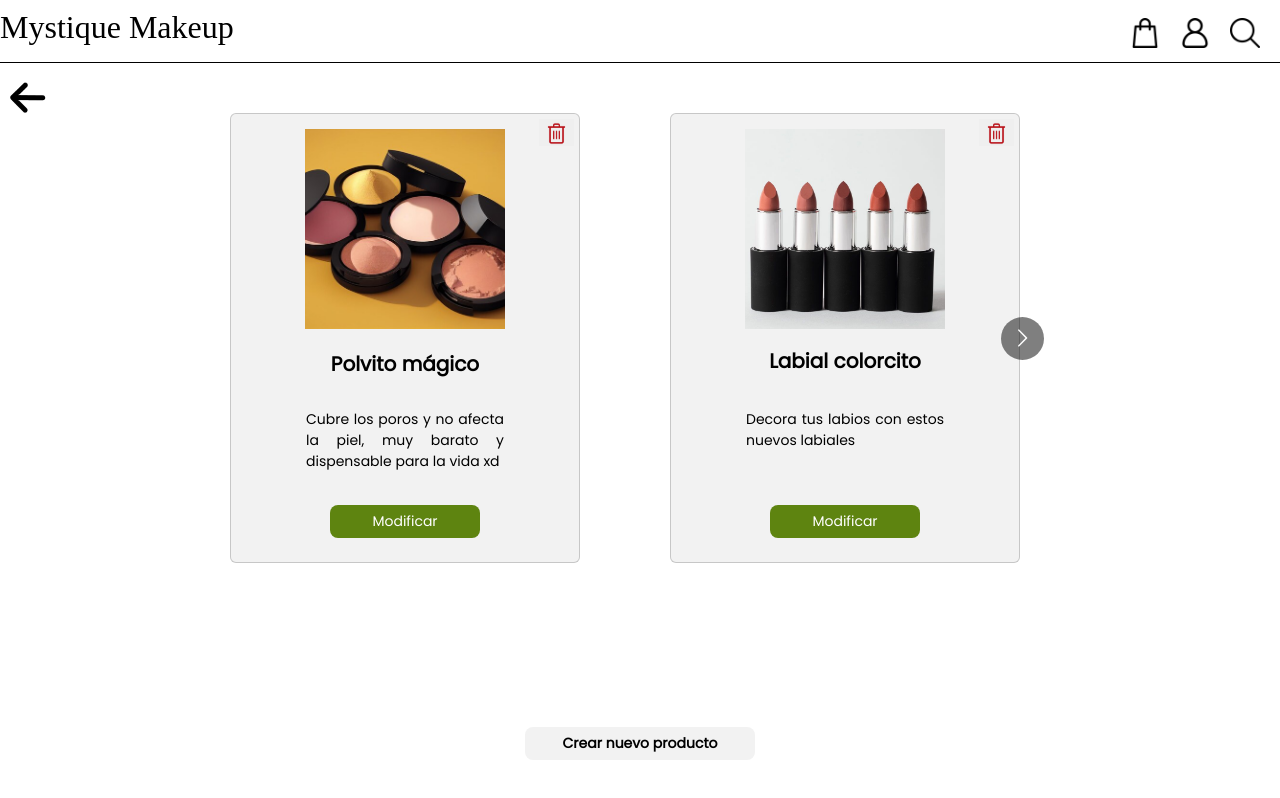
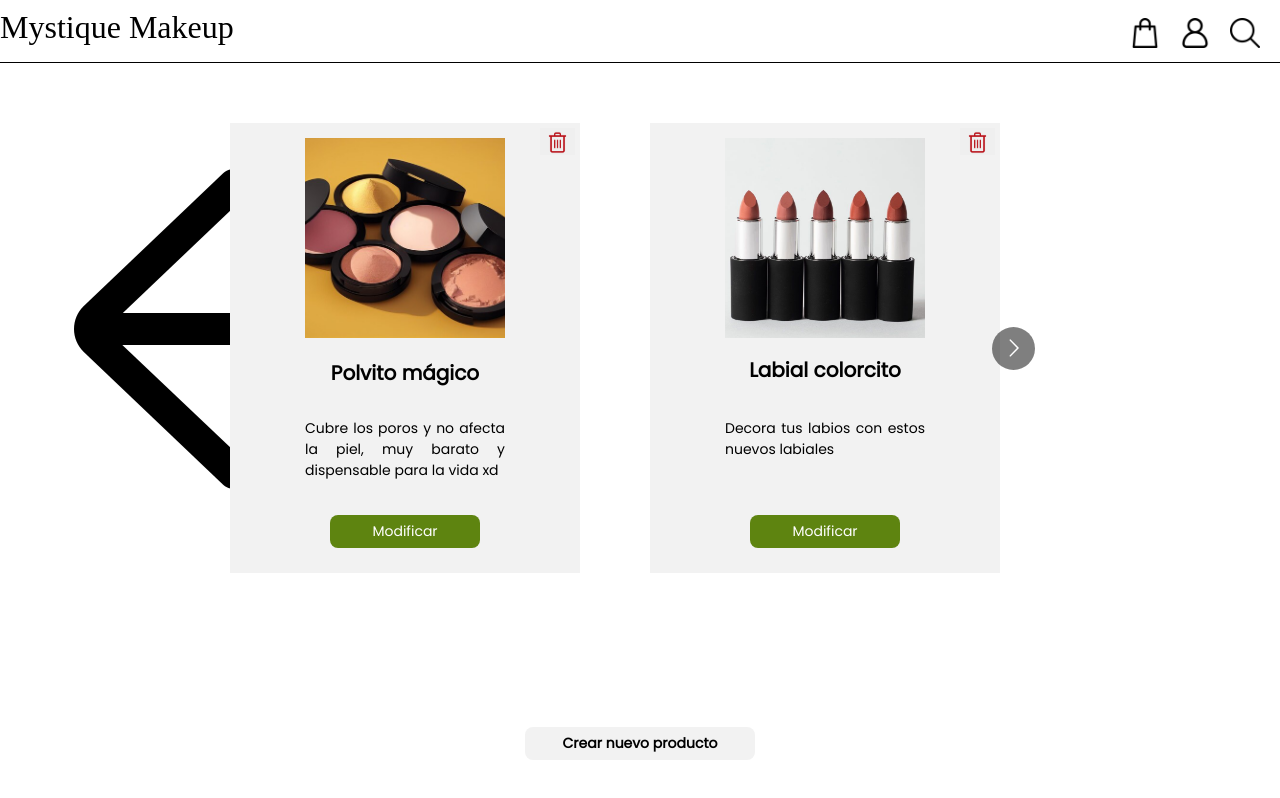
Before and after one commit to Isaac4918/MystiqueMakeup, a React (Create React App) app: page /ProductManagement in a window 1280 px wide. Built offline with nearby package versions, Linux system fonts and the light colour scheme; a web font is replaced by a local one.

Commit message:
changes product management view

```diff
--- a/src/pages/ProductManagement.js
+++ b/src/pages/ProductManagement.js
@@ -8,7 +8,7 @@ import polvos from "../components/assets/polvos.jpg";
 import trash from "../components/assets/trash.png";
 import labiales from "../components/assets/labiales.jpg";
 import delineador from "../components/assets/delineador.jpg";
-import back from "../components/assets/back.png";
+import back from "../components/assets/arrowBack.png";
 
 function ProductManagement(){
     const responsive = {
@@ -32,53 +32,68 @@ function ProductManagement(){
     return (
         <div>
             <Navbar showIcons={true} />
-            <div className="page">
+            <div className="pageProductManagement">
                 <div className="buttonBack">
                     <a href="/"><img src={back} alt=""/></a>
                 </div>
-                <div className="slideContainer">
-                    <button className="buttonCreate">Crear nuevo producto</button>
+                <button className="buttonCreate">Crear nuevo producto</button>
+                <div className="containerProductManagement">
                     <Carousel responsive={responsive}>
-                        <div className="card">
+                        <div className="cardProductManagement">
                             <button className="buttonDelete"><img src={trash} alt=""/></button>
-                            <div className="slideContent">
+                            <div className="content">
                                 <div className="imageContent">
                                     <div className="cardImage">
                                         <img src={polvos} alt=""/>
                                     </div>
                                 </div>
                                 <div className="cardContent">
-                                    <div className="name">Polvito mágico</div>
+                                    <div className="names">Polvito mágico</div>
                                     <div className="description">Cubre los poros y no afecta la piel, muy barato y dispensable para la vida xd</div>
                                     <button className="buttonModify">Modificar</button>
                                 </div>
                             </div>
                         </div>
-                        <div className="card">
+                        <div className="cardProductManagement">
                         <button className="buttonDelete"><img src={trash} alt=""/></button>
-                            <div className="slideContent">
+                            <div className="content">
                                 <div className="imageContent">
                                     <div className="cardImage">
                                         <img src={labiales} alt=""/>
                                     </div>
                                 </div>
                                 <div className="cardContent">
-                                    <h1 className="name">Labial colorcito</h1>
+                                    <h1 className="names">Labial colorcito</h1>
                                     <p className="description">Decora tus labios con estos nuevos labiales</p>
                                     <button className="buttonModify">Modificar</button>
                                 </div>
                             </div>
                         </div>
-                        <div className="card">
+                        <div className="cardProductManagement">
                             <button className="buttonDelete"><img src={trash} alt=""/></button>
-                            <div className="slideContent">
+                            <div className="content">
                                 <div className="imageContent">
                                     <div className="cardImage">
                                         <img src={delineador} alt=""/>
                                     </div>
                                 </div>
                                 <div className="cardContent">
-                                    <h1 className="name">Delineador maravilla</h1>
+                                    <h1 className="names">Delineador maravilla</h1>
+                                    <p className="description">Cubre los poros y no afecta la piel, muy barato y dispensable para la vida xd</p>
+                                    <button className="buttonModify">Modificar</button>
+                                </div>
+                            </div>
+                        </div>
+                        <div className="cardProductManagement">
+                            <button className="buttonDelete"><img src={trash} alt=""/></button>
+                            <div className="content">
+                                <div className="imageContent">
+                                    <div className="cardImage">
+                                        <img src={delineador} alt=""/>
+                                    </div>
+                                </div>
+                                <div className="cardContent">
+                                    <h1 className="names">Delineador maravilla</h1>
                                     <p className="description">Cubre los poros y no afecta la piel, muy barato y dispensable para la vida xd</p>
                                     <button className="buttonModify">Modificar</button>
                                 </div>
--- a/src/styles/ProductManagement.css
+++ b/src/styles/ProductManagement.css
@@ -3,27 +3,34 @@
     src: url(./fonts/Poppins-Regular.ttf) format('truetype');
 }
 
-.page{
+.pageProductManagement{
     position: relative;
     margin: 20px 100px;
-    padding: 0px 100px 0px 100px;
+    padding: 0px 80px 0px 100px;
 }
 
-.slideContainer{
-    padding: 30px 0px 40px;
+
+.containerProductManagement{
+    padding: 40px 0px 40px;
+    margin: 0 30px 0 30px;
 }
 
-.slideContent{
+.content{
     margin: 0 40px;
     align-items: center;
     justify-content: center;
 }
 
-.card{
+.cardProductManagement{
     background-color: rgb(242, 242, 242);
-    margin-left: 30px;
     width: 350px;
     height: 450px;
+    position: inherit;
+    transition: all 0.4s ease;
+}
+
+.cardProductManagement:hover{
+    box-shadow: 0 5px 50px rgb(0 0 0 / 0.2);
 }
 
 .imageContent{
@@ -52,7 +59,7 @@
     object-fit: cover;
 }
 
-.name{
+.names{
     font-family: 'Poppins';
     font-size: 20px;
     font-weight: bold;
```
Also changed, not shown: src/components/assets/arrowBack.png (added).
